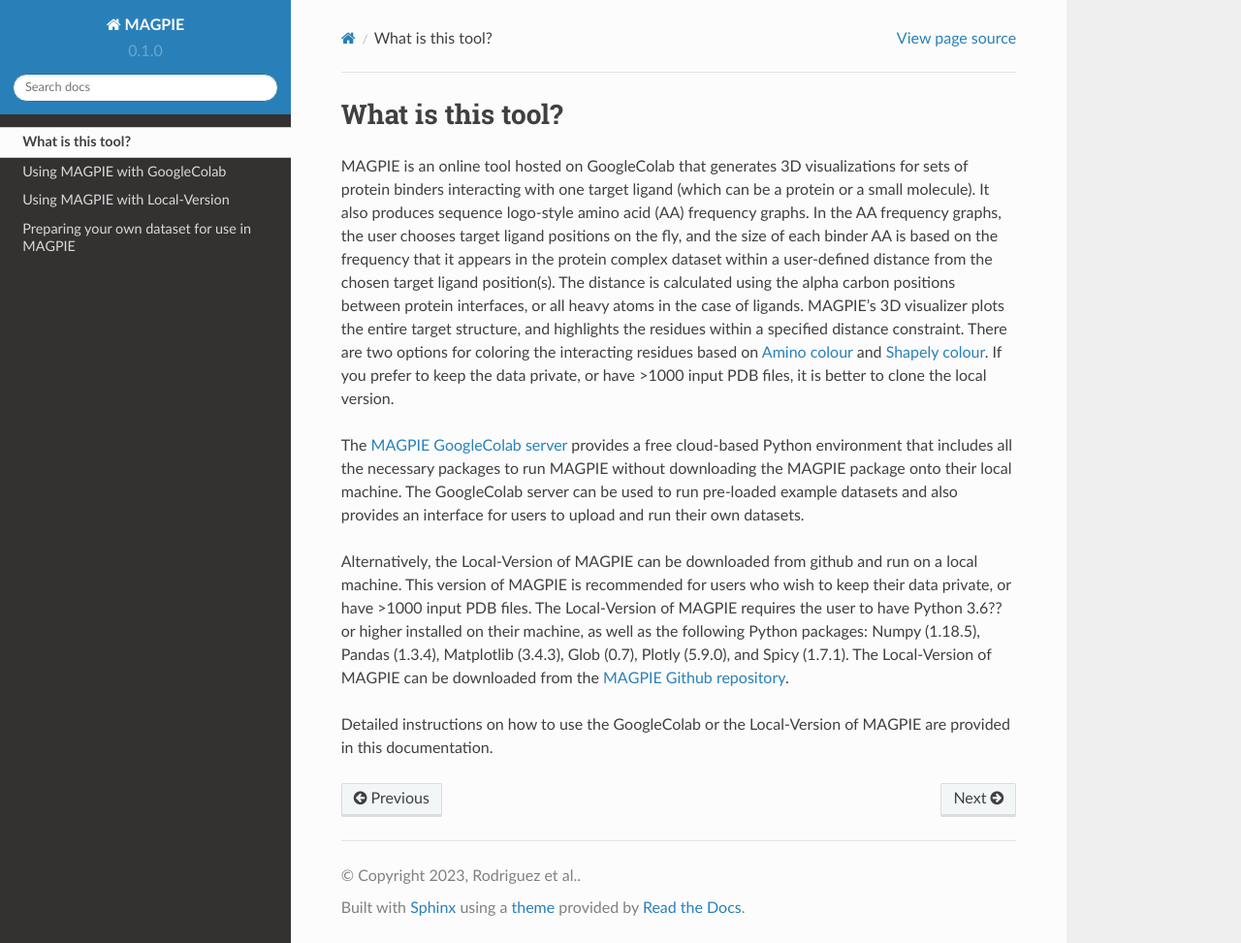
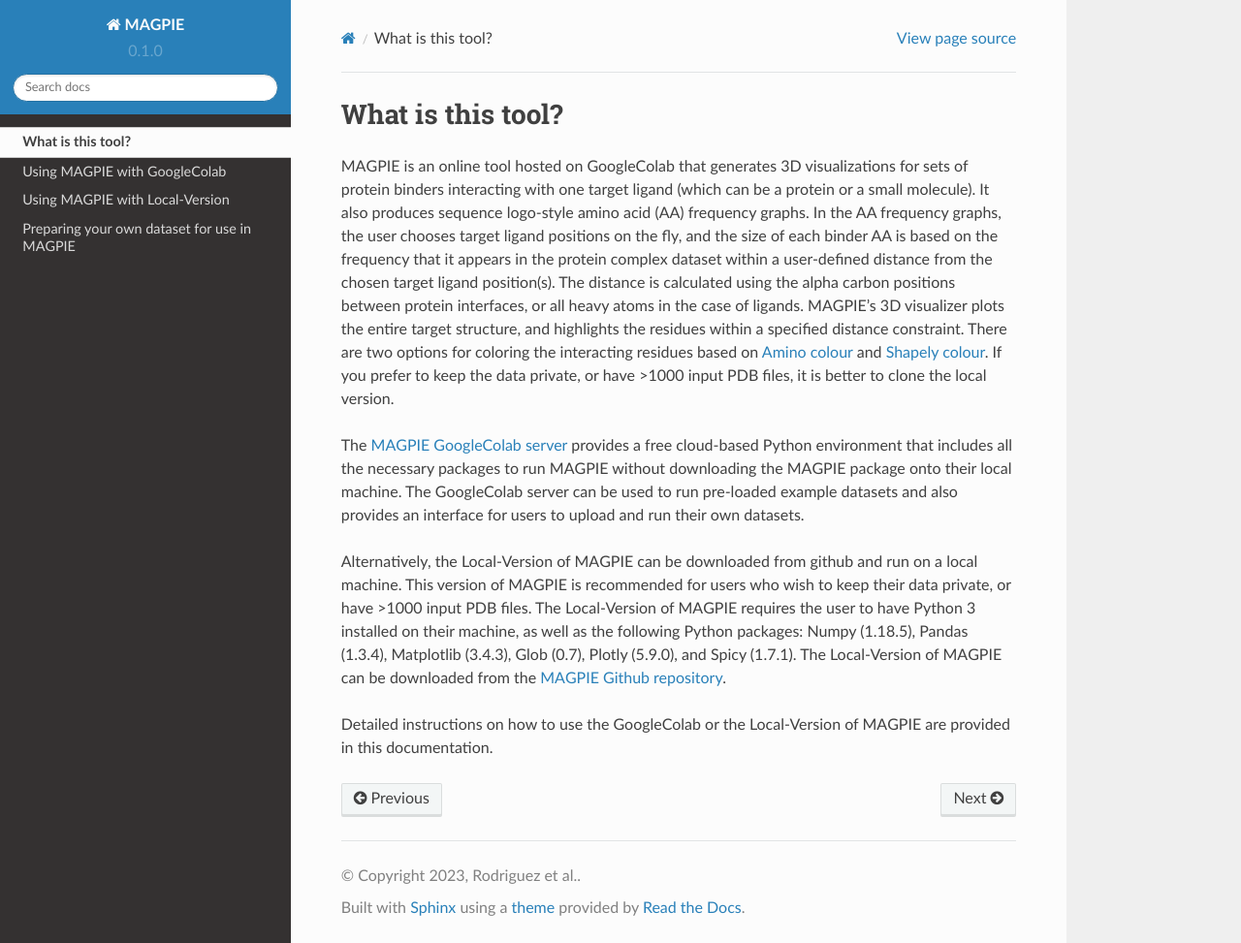
Before and after one commit to SundbergBelen/MAGPIE-docs, a Sphinx documentation site: the page built from docs/source/Introduction.rst, in a window 1280 px wide and 973 px high. Shown: the whole window at 97% size. Built offline with Sphinx 7.4.7 and the Read the Docs theme 2.0.0, drawn with Linux system fonts in a browser that asks for light colours; pages that are not in the unit, such as notebooks, are missing from menus.

Commit message:
deleted python 3.6 part

```diff
--- a/docs/source/Introduction.rst
+++ b/docs/source/Introduction.rst
@@ -5,6 +5,6 @@
 
 The `MAGPIE GoogleColab server <https://colab.research.google.com/github/glasgowlab/MAGPIE/blob/GoogleColab/MAGPIE_COLAB.ipynb>`_ provides a free cloud-based Python environment that includes all the necessary packages to run MAGPIE without downloading the MAGPIE package onto their local machine. The GoogleColab server can be used to run pre-loaded example datasets and also provides an interface for users to upload and run their own datasets.
 
-Alternatively, the Local-Version of MAGPIE can be downloaded from github and run on a local machine. This version of MAGPIE is recommended for users who wish to keep their data private, or have >1000 input PDB files. The Local-Version of MAGPIE requires the user to have Python 3.6?? or higher installed on their machine, as well as the following Python packages: Numpy (1.18.5), Pandas (1.3.4), Matplotlib (3.4.3), Glob (0.7), Plotly (5.9.0), and Spicy (1.7.1). The Local-Version of MAGPIE can be downloaded from the `MAGPIE Github repository <https://github.com/glasgowlab/MAGPIE/tree/local-version>`_.
+Alternatively, the Local-Version of MAGPIE can be downloaded from github and run on a local machine. This version of MAGPIE is recommended for users who wish to keep their data private, or have >1000 input PDB files. The Local-Version of MAGPIE requires the user to have Python 3 installed on their machine, as well as the following Python packages: Numpy (1.18.5), Pandas (1.3.4), Matplotlib (3.4.3), Glob (0.7), Plotly (5.9.0), and Spicy (1.7.1). The Local-Version of MAGPIE can be downloaded from the `MAGPIE Github repository <https://github.com/glasgowlab/MAGPIE/tree/local-version>`_.
 
 Detailed instructions on how to use the GoogleColab or the Local-Version of MAGPIE are provided in this documentation.
```
